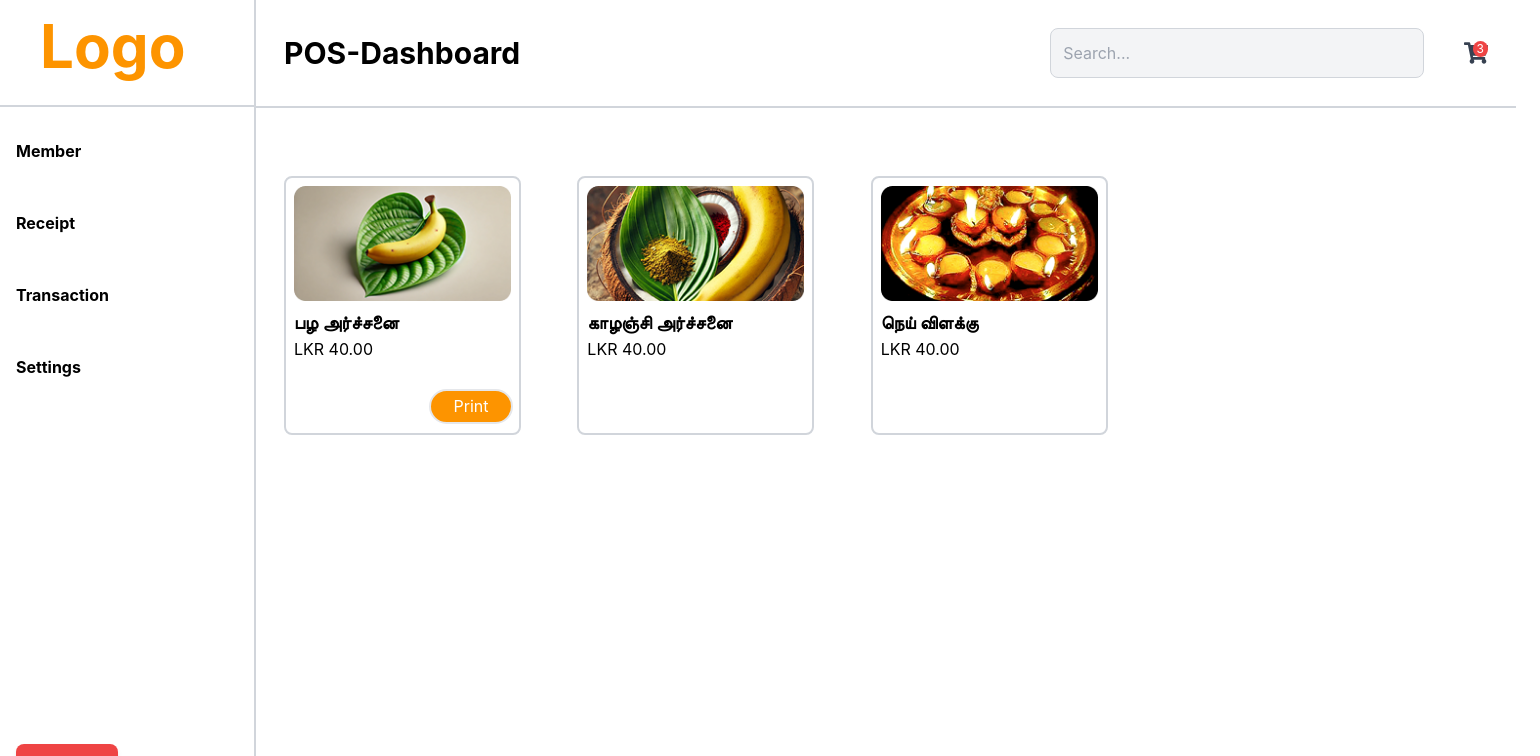
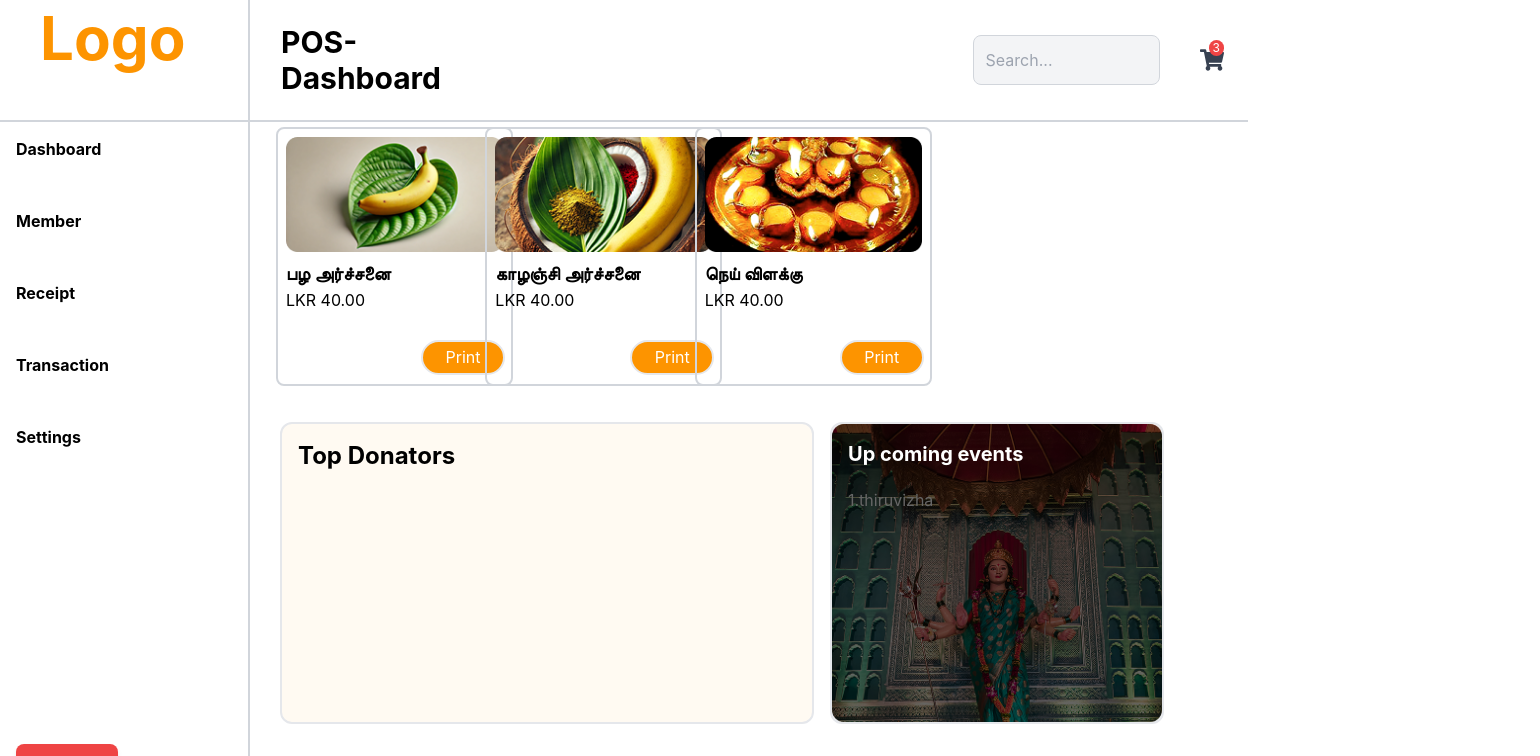
Before and after one commit to tharsie/kowilproject, a React (Create React App) app in the folder login-portal/: page /dashboard/overview in a window 1280 px wide. Shown: the top 756 px of the page, 1540 px wide, since content can reach past the window. Built offline with nearby package versions, Linux system fonts and the light colour scheme.

Commit message:
ui changes

```diff
--- a/login-portal/src/components/Dashboard.js
+++ b/login-portal/src/components/Dashboard.js
@@ -14,19 +14,29 @@ const Dashboard = () => {
   return (
     <div className="flex min-h-screen">
       {/* Sidebar */}
-      <div className="fixed w-64 bg-white-800 text-white flex flex-col h-full border-r-2 border-gray-300">
+      <div className="fixed w-[250px] bg-white-800 text-white flex flex-col h-full border-r-2 border-gray-300">
         <ul className="space-y-4 mt-4 flex-grow">
           <li>
-            <div className="text-white p-7 border-b-2 w-full -mt-14 border-gray-300">
-            <div className="p-3 text-6xl pt-7 font-bold h-[89px] text-[#FD9400]">
-              <Link to="overview">Logo</Link>
+            <div className="text-white p-7  -mt-14 border-gray-300">
+            <div className="p-3 text-6xl pt-5 font-bold h-[89px] text-[#FD9400]">
+              <h1>Logo</h1>
             </div>
             </div>
           </li>
           <li className="text-black">
             <Link
+              to="overview"
+              className="block cursor-pointer font-bold p-4 hover:bg-[#FD940012]"
+
+            >
+              Dashboard
+            </Link>
+          </li>
+          <li className="text-black">
+            <Link
               to="member"
-              className="block cursor-pointer font-bold p-4 hover:bg-gray-700"
+              className="block cursor-pointer font-bold p-4 hover:bg-[#FD940012]"
+
             >
               Member
             </Link>
@@ -34,7 +44,7 @@ const Dashboard = () => {
           <li className="text-black">
             <Link
               to="receipt"
-              className="block cursor-pointer font-bold p-4 hover:bg-gray-700"
+              className="block cursor-pointer font-bold p-4 hover:bg-[#FD940012]"
             >
               Receipt
             </Link>
@@ -42,7 +52,7 @@ const Dashboard = () => {
           <li className="text-black">
             <Link
               to="transaction"
-              className="block cursor-pointer font-bold p-4 hover:bg-gray-700"
+              className="block cursor-pointer font-bold p-4 hover:bg-[#FD940012]"
             >
               Transaction
             </Link>
@@ -50,7 +60,7 @@ const Dashboard = () => {
           <li className="text-black">
             <Link
               to="settings"
-              className="block cursor-pointer font-bold p-4 hover:bg-gray-700"
+              className="block cursor-pointer font-bold p-4 hover:bg-[#FD940012]"
             >
               Settings
             </Link>
--- a/login-portal/src/components/DashboardOverview.jsx
+++ b/login-portal/src/components/DashboardOverview.jsx
@@ -3,6 +3,7 @@ import { FaShoppingCart } from "react-icons/fa"; // Add this import for the shop
 import Rect11 from "../assets/Rectangle11.png";
 import Rect12 from "../assets/Rectangle12.png";
 import Rect13 from "../assets/Rectangle13.png";
+import Rect17 from "../assets/Rectangle17.png";
 
 const DashboardOverview = () => {
   return (
@@ -10,24 +11,24 @@ const DashboardOverview = () => {
 
 
     <div>
-      <nav className="text-white p-7 border-b-2 w-[1260px] border-gray-300 -mt-6 -ml-6">
+      <nav className="text-white fixed  p-6 border-b-2 top-0 left-0 w-full border-gray-300  -mt-6 -ml-8">
         <div className="flex items-center justify-between">
           {/* Navbar Logo or Title */}
-          <h1 className="text-3xl font-bold text-black">POS-Dashboard</h1>
+          <h1 className="text-3xl font-bold mt-6 ml-[289px] text-black">POS-Dashboard</h1>
 
           {/* Search Bar inside Navbar */}
           <div className="flex-grow max-w-sm  mx-10 ml-[530px]">
             <input
               type="text"
               placeholder="Search..."
-              className="w-full p-3 bg-gray-100 rounded-lg  border rounded-3xl border-gray-300 focus:outline-none focus:ring-2 focus:ring-blue-500"
+              className="w-full p-3 bg-gray-100 rounded-lg mt-6 border rounded-3xl border-gray-300 focus:outline-none focus:ring-2 focus:ring-blue-500"
             />
           </div>
 
           {/* Add to Cart Icon */}
           <div className="relative">
-            <FaShoppingCart className="text-2xl text-gray-700 cursor-pointer" />
-            <span className="absolute top-0 right-0 bg-red-500 text-white text-xs rounded-full px-1">
+            <FaShoppingCart className="text-2xl text-gray-700 mt-6 cursor-pointer" />
+            <span className="absolute top-4 right-0 bg-red-500 text-white text-xs rounded-full px-1">
               3 {/* You can replace 3 with dynamic cart count */}
             </span>
           </div>
@@ -36,7 +37,7 @@ const DashboardOverview = () => {
 
 
       {/* The rest of your Dashboard content */}
-      <div className="bg-white p-9  -ml-4 rounded-lg h-30  mt-8 space-y-9">
+      <div className="bg-white p-9  -ml-6 rounded-lg h-30 mt-[67px] space-y-9">
 
         {/* Grid with overview stats */}
         <div className="grid grid-cols-1  md:grid-cols-3 gap--9">
@@ -59,6 +60,9 @@ const DashboardOverview = () => {
            {/* Text */}
            <h3 className="text-lg font-semibold">காழஞ்சி அர்ச்சனை</h3>
           <p className="text-base">LKR 40.00</p>
+          <button className="border-2 rounded-3xl px-4 h-[35px] pt-[3px] mt-[28px] ml-[135px] text-white w-[84px] py-2 bg-[#FD9400] hover:bg-gray-200">
+              Print
+          </button>
           </div>
 
           <div className="p-2  rounded-lg border-2 -ml-[216px] border-gray-300 h-[259px] w-[237px] flex flex-col ">
@@ -67,9 +71,31 @@ const DashboardOverview = () => {
            {/* Text */}
            <h3 className="text-lg font-semibold">நெய் விளக்கு</h3>
           <p className="text-base">LKR 40.00</p>
+          <button className="border-2 rounded-3xl px-4 h-[35px] pt-[3px] mt-[28px] ml-[135px] text-white w-[84px] py-2 bg-[#FD9400] hover:bg-gray-200">
+              Print
+          </button>
           </div>
         </div>
       </div>
+      <div className="flex gap-4">
+  <div className="border-2 p-4 w-[534px] h-[302px] bg-[#FD94000D] rounded-xl">
+      <h1 className="text-2xl font-bold">Top Donators</h1>
+  </div>
+  <div
+      className="border-2 p-4 w-[334px] h-[302px] rounded-xl relative"
+      style={{ backgroundImage: `url(${Rect17})`, backgroundSize: 'cover', backgroundPosition: 'center' }}
+    >
+      {/* Black Overlay with reduced opacity */}
+      <div className="absolute inset-0 bg-black opacity-60 rounded-xl"></div>
+
+      {/* Content above the overlay */}
+      <h1 className="text-xl font-bold text-white relative z-10">Up coming events</h1>
+      <p className="text-white pt-5">
+        1.thiruvizha
+      </p>
+    </div>
+</div>
+
     </div>
   );
 };
```
Also changed, not shown: login-portal/src/assets/Rectangle17.png (added).
